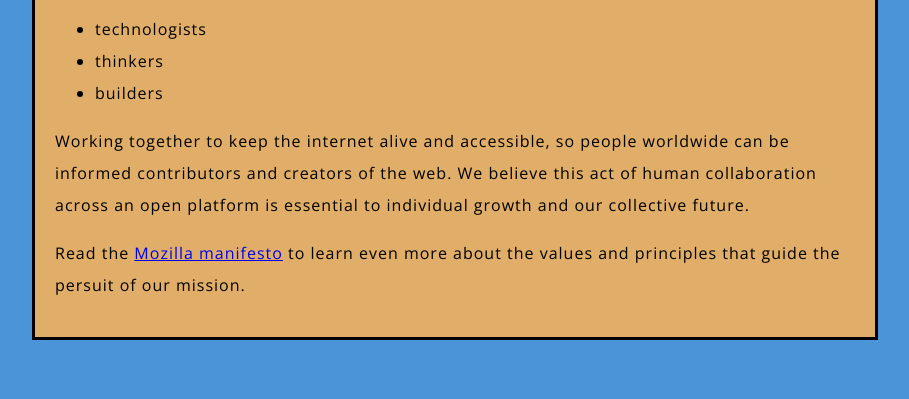
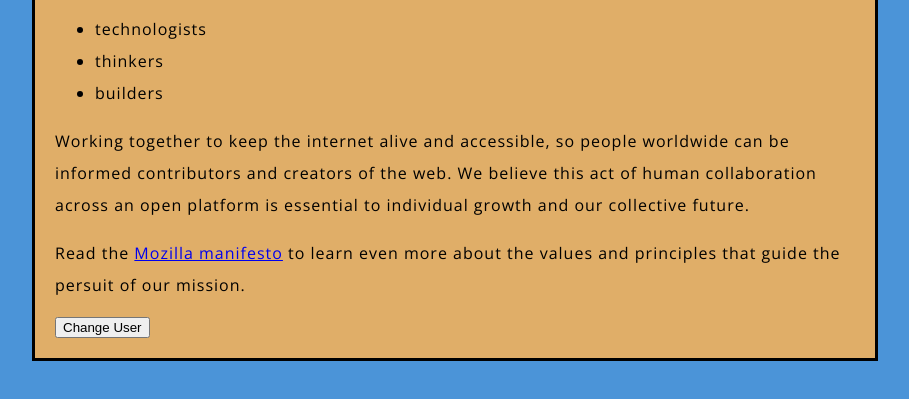
Before and after one commit to Gitthuma/Mozilla-test-site, a plain HTML site: page index.html in a window 1280 px wide. Shown: the part 401-800 px from the top of the page, without its empty margins (185-1094 px from the left). Drawn offline with nearby package versions, Linux system fonts and the light colour scheme.

Commit message:
Added a change user button to index.html

```diff
--- a/index.html
+++ b/index.html
@@ -24,6 +24,9 @@
     <p>Working together to keep the internet alive and accessible, so people worldwide can be informed contributors and creators of the web. We believe this act of human collaboration across an open platform is essential to individual growth and our collective future.</p>
 
     <p>Read the <a href="https://www.mozilla.org/en-US/about/manifesto/">Mozilla manifesto</a> to learn even more about the values and principles that guide the persuit of our mission.</p>
+
+    <button>Change User</button>
+
     <script src="scripts/main.js"></script>
 </body>
 </html>
```
